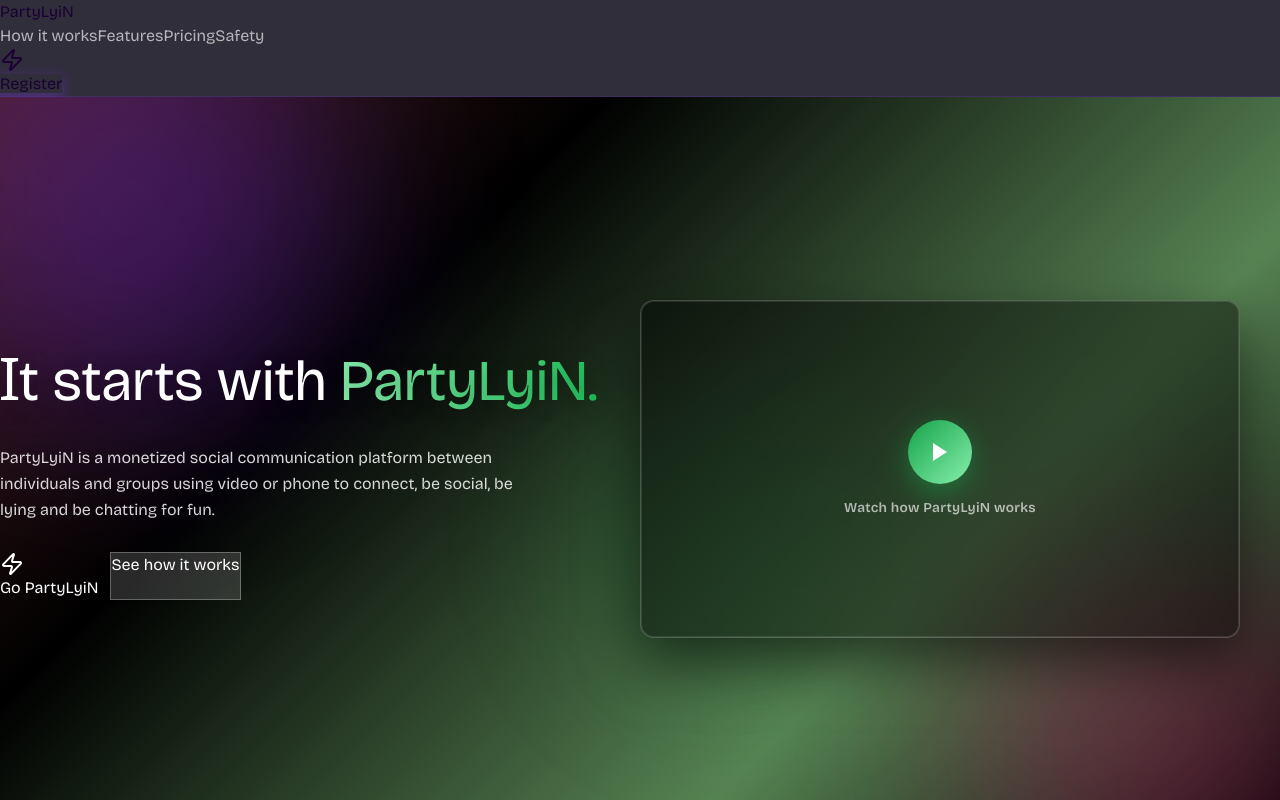
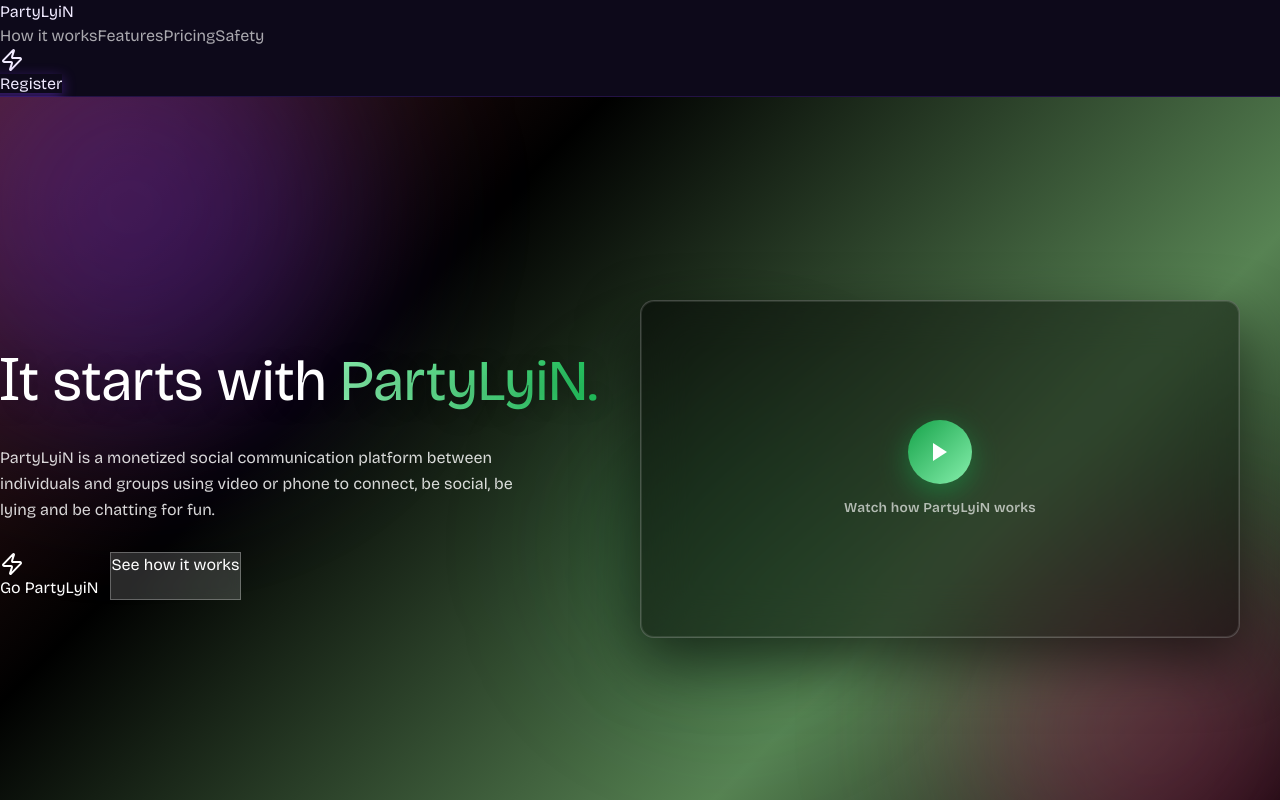
Before and after one commit to shaheer-67/PartyLyin, a Next.js app: page / in a window 1280 px wide. Shown: the top 800 px of the page. Built offline with nearby package versions, Linux system fonts and the light colour scheme.

Commit message:
foregt password fixed

```diff
--- a/app/globals.css
+++ b/app/globals.css
@@ -8,16 +8,16 @@
      Green   #16a34a  → CTA actions, live/speaker ring, success
    ═══════════════════════════════════════════════════════════════════════ */
 
-/* ── Light Mode ──────────────────────────────────────────────────────── */
+/* ── Forced Dark Mode ────────────────────────────────────────────────── */
 :root {
-  --bg:      #ffffff;
-  --alt:     #f8f5ff;          /* very faint purple tint for alternate sections */
-  --card:    rgba(255,255,255,0.80);
-  --shell:   #1a0d2e;
+  --bg:    #0d0a1a;          /* very dark purple-black */
+  --alt:   #130e24;          /* slightly lighter for alt sections */
+  --card:  rgba(255,255,255,0.055);
+  --shell: #07050f;
 
-  --ink:     #1a0033;          /* near-black with purple undertone */
-  --mute:    #7c6fa0;          /* muted purple-grey */
-  --line:    rgba(124,58,237,0.14);
+  --ink:   #f0eaff;
+  --mute:  #9d8ec0;
+  --line:  rgba(167,139,250,0.14);
 
   /* Brand palette */
   --purple:  #7c3aed;
@@ -27,20 +27,6 @@
   /* Legacy aliases */
   --amb: #7c3aed;
   --cor: #ec4899;
-}
-
-/* ── Dark Mode ───────────────────────────────────────────────────────── */
-@media (prefers-color-scheme: dark) {
-  :root {
-    --bg:    #0d0a1a;          /* very dark purple-black */
-    --alt:   #130e24;          /* slightly lighter for alt sections */
-    --card:  rgba(255,255,255,0.055);
-    --shell: #07050f;
-
-    --ink:   #f0eaff;
-    --mute:  #9d8ec0;
-    --line:  rgba(167,139,250,0.14);
-  }
 }
 
 html { scroll-behavior: smooth; }
```
Also changed, not shown: components/auth/AuthScreen.tsx (+8 -2 lines).
